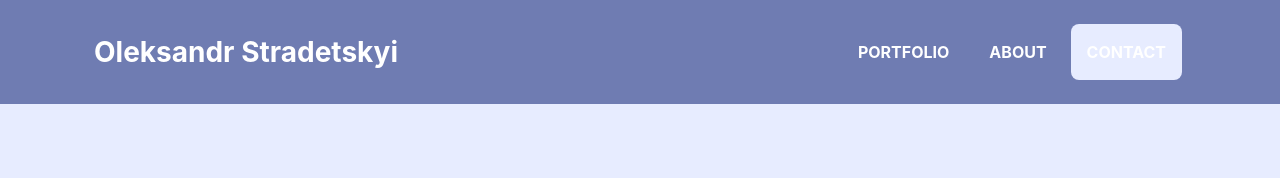
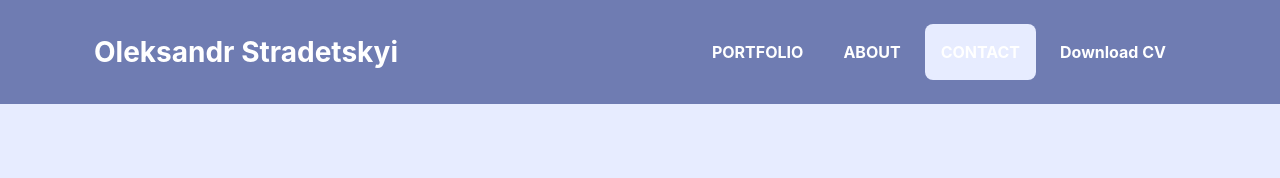
Before and after one commit to olstrad486/olstrad486.github.io, a plain HTML site: page index.html in a window 1280 px wide. Shown: the top 178 px of the page. Drawn offline with nearby package versions, Linux system fonts and the light colour scheme; a web font is replaced by a local one.

Commit message:
-Add sv to profile

```diff
--- a/index.html
+++ b/index.html
@@ -25,6 +25,8 @@
                         <li class="nav-item mx-0 mx-lg-1"><a class="nav-link py-3 px-0 px-lg-3 rounded js-scroll-trigger" href="#about">ABOUT</a>
                         </li>
                         <li class="nav-item mx-0 mx-lg-1"><a class="nav-link py-3 px-0 px-lg-3 rounded js-scroll-trigger" href="#contact">CONTACT</a>
+                        </li>
+                        <li class="nav-item mx-0 mx-lg-1"><a class="nav-link py-3 px-0 px-lg-3 rounded js-scroll-trigger" href="CV Oleksandr Stardetskyi.docx">Download CV</a>
                         </li>
                     </ul>
                 </div>
```
Also changed, not shown: Висока якість.jpg, 1 other file.
